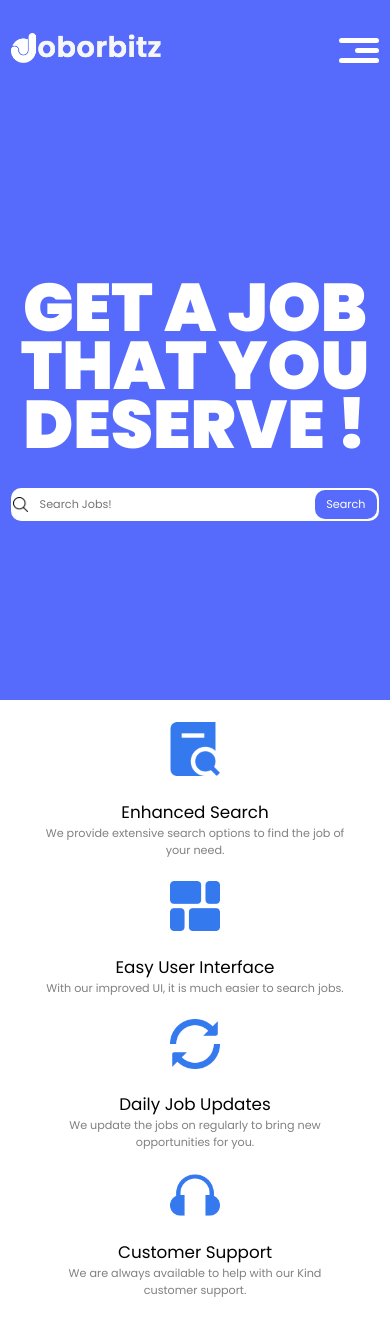
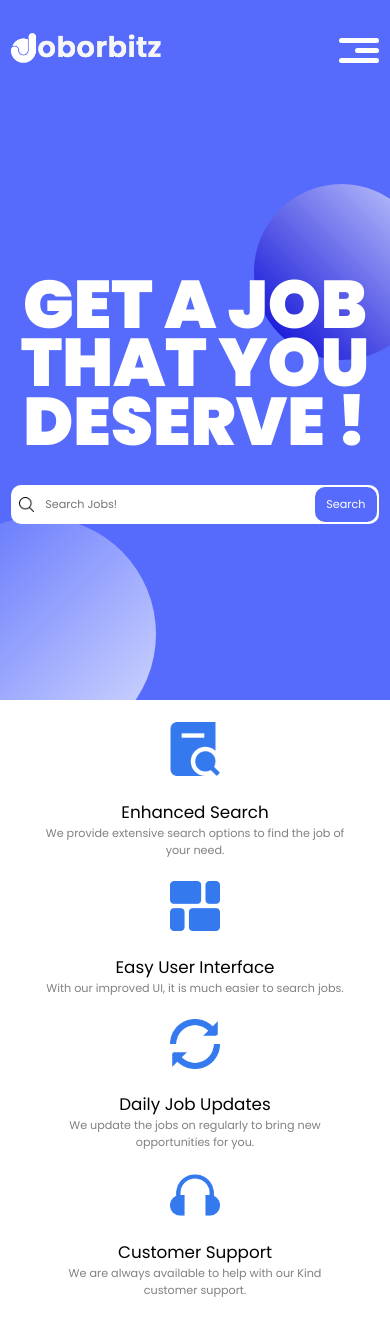
Before and after one commit to hassaanahmedc/joborbitz-app, a PHP site: page / in a window 390 px wide. Shown: the top 1320 px of the page. Run offline with PHP 8.4, Linux system fonts and the light colour scheme.

Commit message:
Fixed Issues

```diff
--- a/index.html
+++ b/index.html
@@ -46,6 +46,8 @@
 
                 <!-- hero -->
                 <section class="hero">
+                    <div class="circle"></div>
+                    <div class="circle"></div>
                     <div class="heroLeft">
                         <h1>GET A JOB THAT YOU DESERVE !</h1>
                         <form action="tobeadded" class="searchForm">
--- a/mobile.css
+++ b/mobile.css
@@ -30,8 +30,11 @@
 
     .searchForm {
         width: 100%;
-        height: 3rem;
         padding: .2rem;
+    }
+
+    .searchForm label {
+        padding: 0 0 0 .5rem;
     }
 
     .searchForm select {
--- a/styles.css
+++ b/styles.css
@@ -399,11 +399,14 @@ header {
     justify-content: center;
     align-items: center;
     border-radius: 10px;
+    width: 90vw;
+    max-width: 450px;
 }
 
 .mailing-form input {
+    all: unset;
+    width: 100%;
     height: 100%;
-    all: unset;
 }
 
 
--- a/tablets.css
+++ b/tablets.css
@@ -1,5 +1,3 @@
-@import url('https://fonts.googleapis.com/css2?family=Poppins:wght@100;200;300;400;500;600;700;800;900&display=swap');
-
 @media screen and (max-width:1050px) {
     .topNav {
         padding: 0 2rem;
@@ -15,6 +13,8 @@
 
     .hero {
         align-items: center;
+        position: relative;
+        overflow: hidden;
     }
 
     .heroLeft {
@@ -43,4 +43,26 @@
     .heroRight {
         display: none;
     }
+
+    .circle {
+        position: absolute;
+        border-radius: 100%;
+    }
+
+    .circle:nth-child(1) {
+        height: 60vw;
+        width: 60vw;
+        bottom: -6vh;
+        left: -20vw;
+        background: linear-gradient(135deg, rgba(0, 0, 255, 0), #d8ddff);
+    }
+
+    .circle:nth-child(2) {
+        top: 10vh;
+        right: -10vw;
+        height: 45vw;
+        width: 45vw;
+        background: linear-gradient(45deg, rgb(0, 0, 211), #c9d0ff);
+    }
+
 }
```
